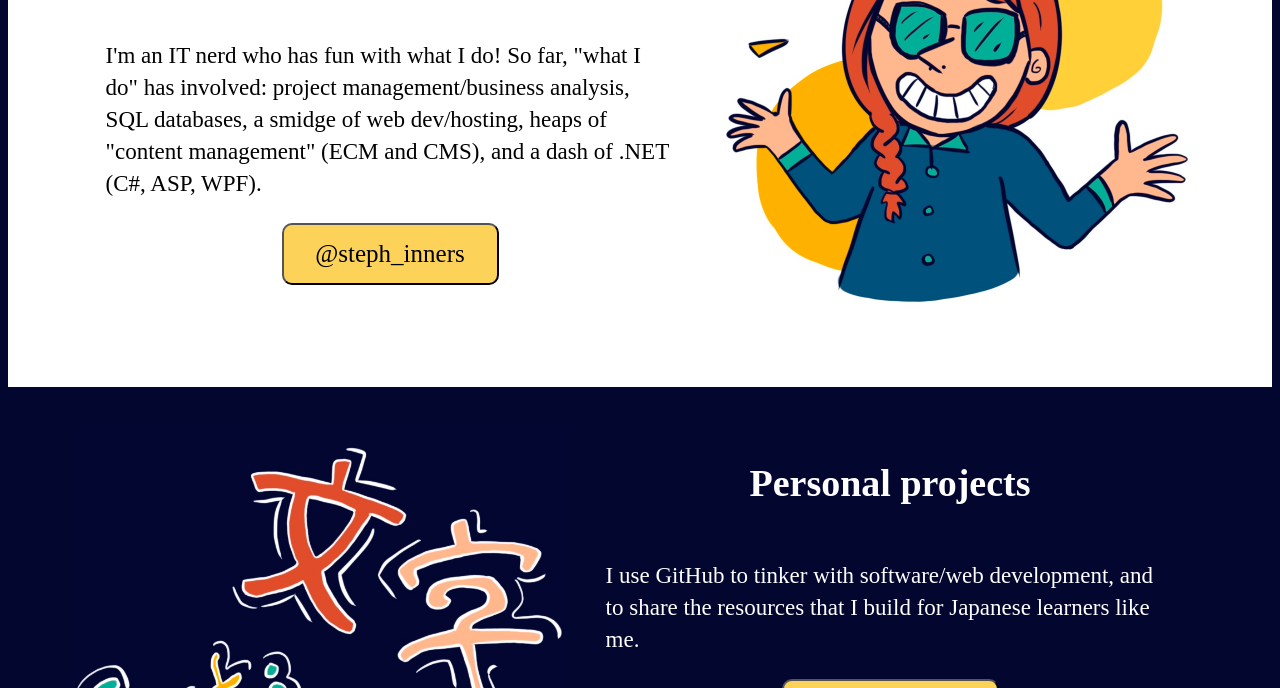
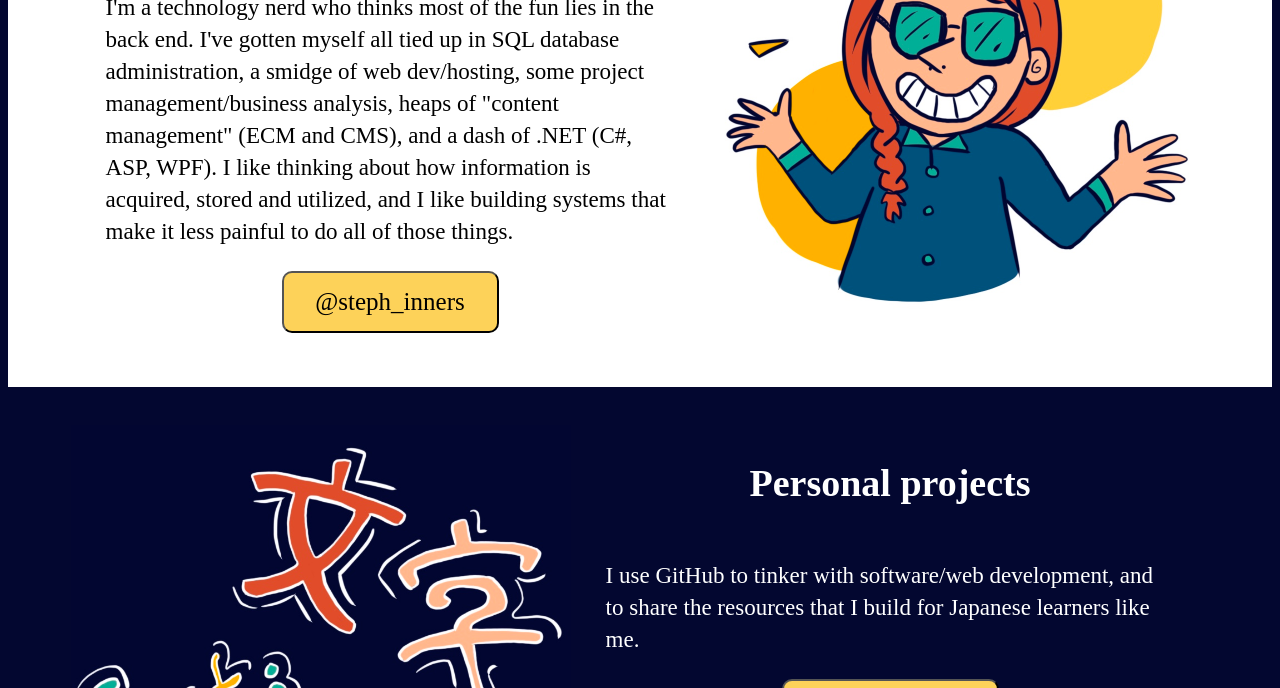
Before and after one commit to steph-inners/steph-inners.github.io, a plain HTML site: page index.html in a window 1280 px wide. Shown: the part 412-1100 px from the top of the page. Drawn offline with Linux system fonts and the light colour scheme; a web font is replaced by a local one.

Commit message:
wordsmithing

```diff
--- a/index.html
+++ b/index.html
@@ -22,9 +22,11 @@
         <div id="aboutblock" class="lightblock">
             <span class="textblock">
                 <h2>About me</h2>
-                <p>I'm an IT nerd who has fun with what I do! So far, "what I do" has involved:
-                project management/business analysis, SQL databases, a smidge of web dev/hosting,
-                heaps of "content management" (ECM and CMS), and a dash of .NET (C#, ASP, WPF).</p>
+                <p>I'm a technology nerd who thinks most of the fun lies in the back end. I've gotten myself all tied up in
+                    SQL database administration, a smidge of web dev/hosting, some project management/business analysis,
+                    heaps of "content management" (ECM and CMS), and a dash of .NET (C#, ASP, WPF). I like thinking about how
+                    information is acquired, stored and utilized, and I like building systems that make it less painful
+                    to do all of those things.</p>
                 <div>
                     <button name="twitter" onclick="location.href = 'https://twitter.com/steph_inners';">@steph_inners</button>
                 </div>
@@ -72,7 +74,7 @@
                 <p class="whitetext">For a copy of my resume, send me an email or message me on LinkedIn.</p>
                 <div class="buttons">
                     <button name="contactMe" onclick="location.href = 'https://www.linkedin.com/in/stephinners';">See my LinkedIn</button>
-                    <button name="contactMe" onclick="location.href = 'mailto:stephanie.inners@outlook.com';">Email Me</button>
+                    <button name="contactMe" onclick="location.href = 'mailto:inners.stephanie@gmail.com';">Email Me</button>
                 </div>
             </span>
         </div>
```
Also changed, not shown: images/about OLD.jpeg (added), images/pro OLD.jpeg (added), 1 other file.
